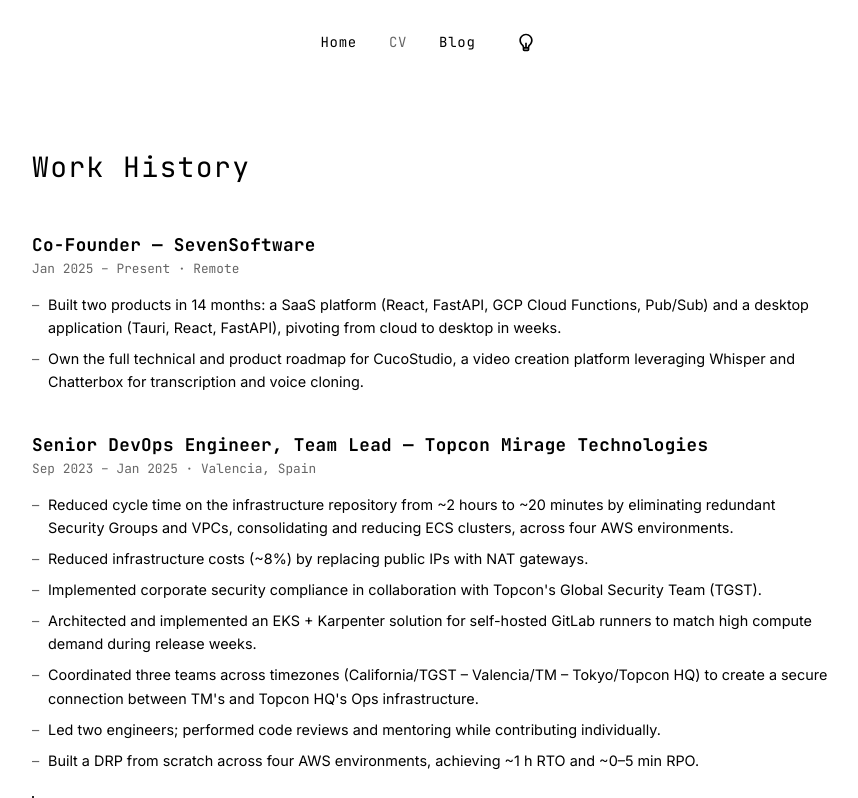
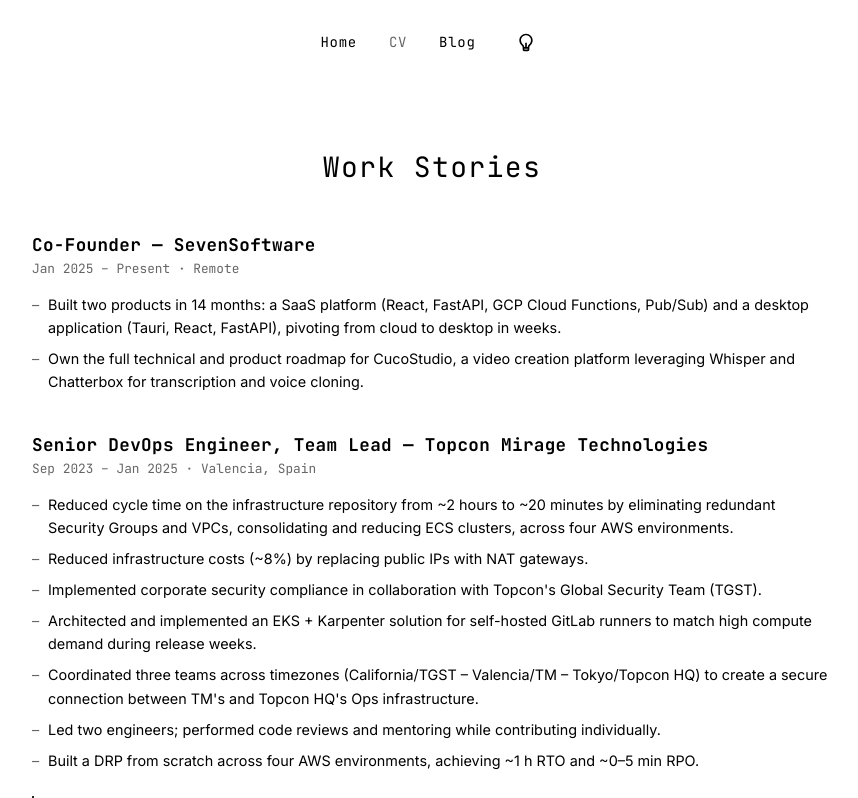
Before and after one commit to varn0/varno, a React (Vite) app: page /cv in a window 1280 px wide. Shown: the top 798 px of the page, without its empty margins (208-1066 px from the left). Built offline with nearby package versions, Linux system fonts and the light colour scheme.

Commit message:
style: rename Work History to Work Stories, center the title

```diff
--- a/src/components/tech/CvPage.tsx
+++ b/src/components/tech/CvPage.tsx
@@ -38,7 +38,7 @@
 export function CvPage() {
   return (
     <div className="cv-page">
-      <h2 className="cv-page-title">Work History</h2>
+      <h2 className="cv-page-title" style={{ textAlign: 'center' }}>Work Stories</h2>
       {roles.map((role, i) => (
         <RoleSection key={i} role={role} />
       ))}
```
